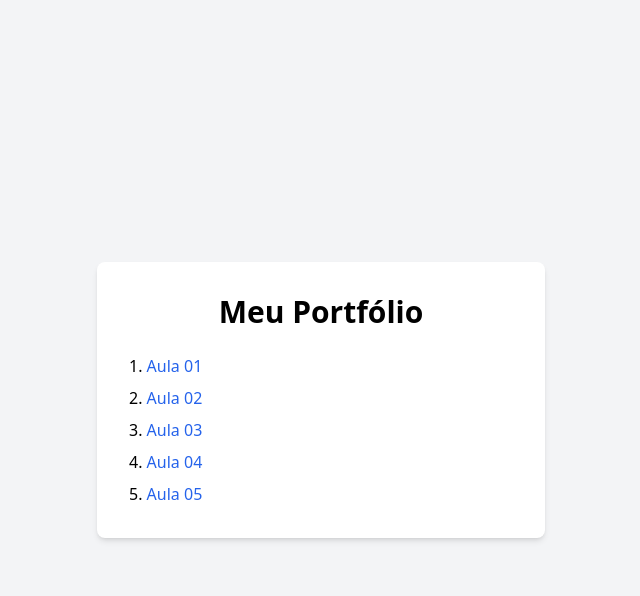
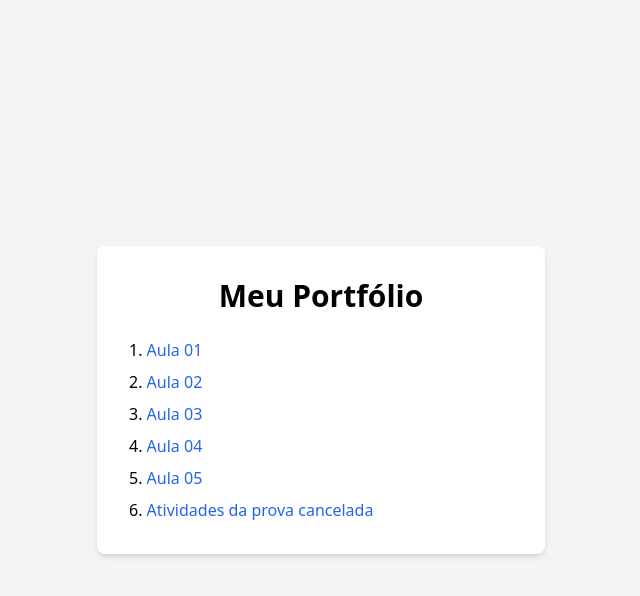
Before and after one commit to FelipeFlamarini/FpDW2024.2, a Flask app: page / in a window 1280 px wide. Shown: the top 596 px of the page, without its empty margins (319-959 px from the left). Run offline with Flask 3, Linux system fonts and the light colour scheme.

Commit message:
update root index.html

```diff
--- a/templates/index.html
+++ b/templates/index.html
@@ -17,6 +17,7 @@
             <li><a href="/au03" class="text-blue-600 hover:underline">Aula 03</a></li>
             <li><a href="/au04" class="text-blue-600 hover:underline">Aula 04</a></li>
             <li><a href="/au05" class="text-blue-600 hover:underline">Aula 05</a></li>
+            <li><a href="/exam" class="text-blue-600 hover:underline">Atividades da prova cancelada</a></li>
         </ol>
     </div>
 </body>
```
